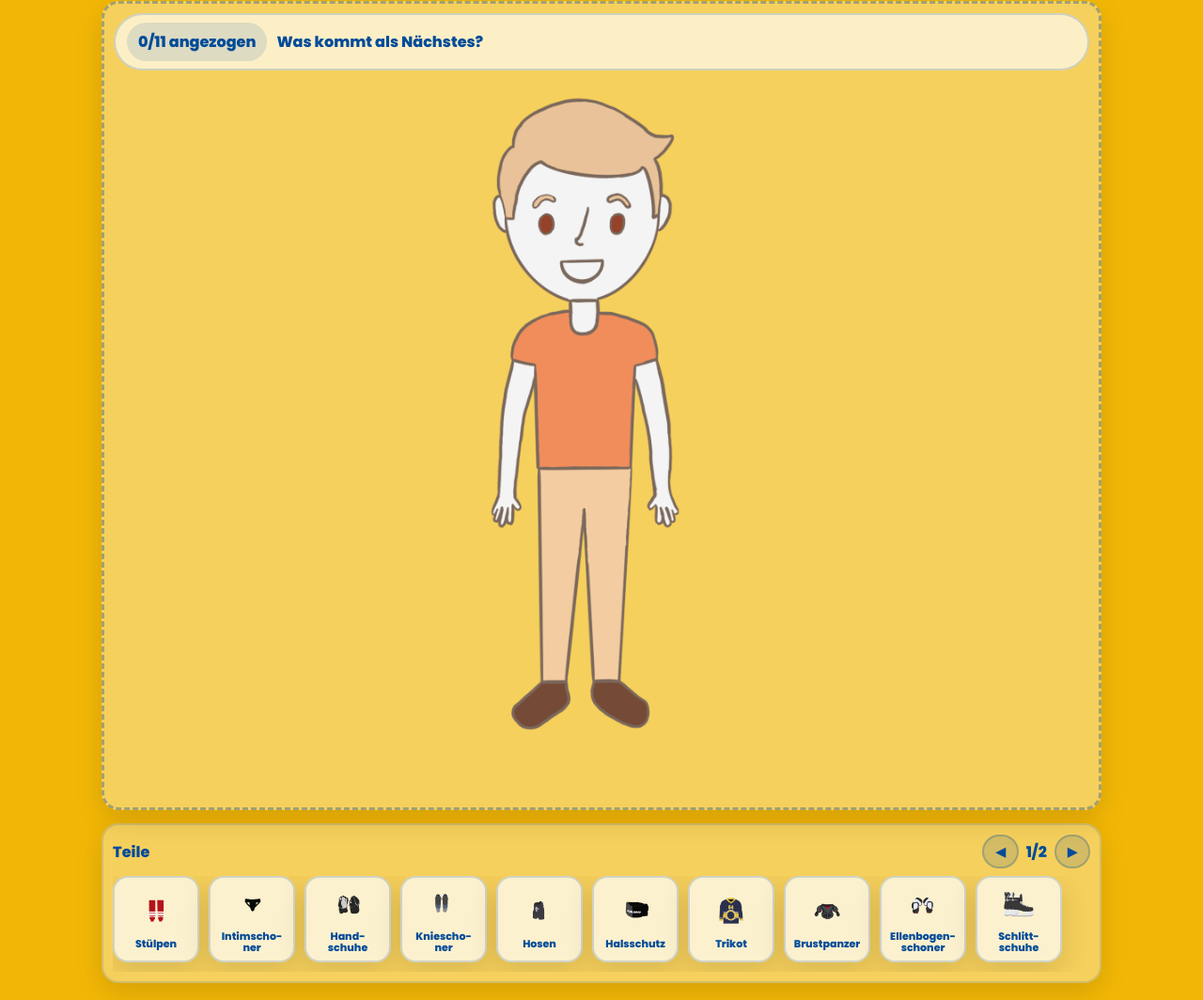
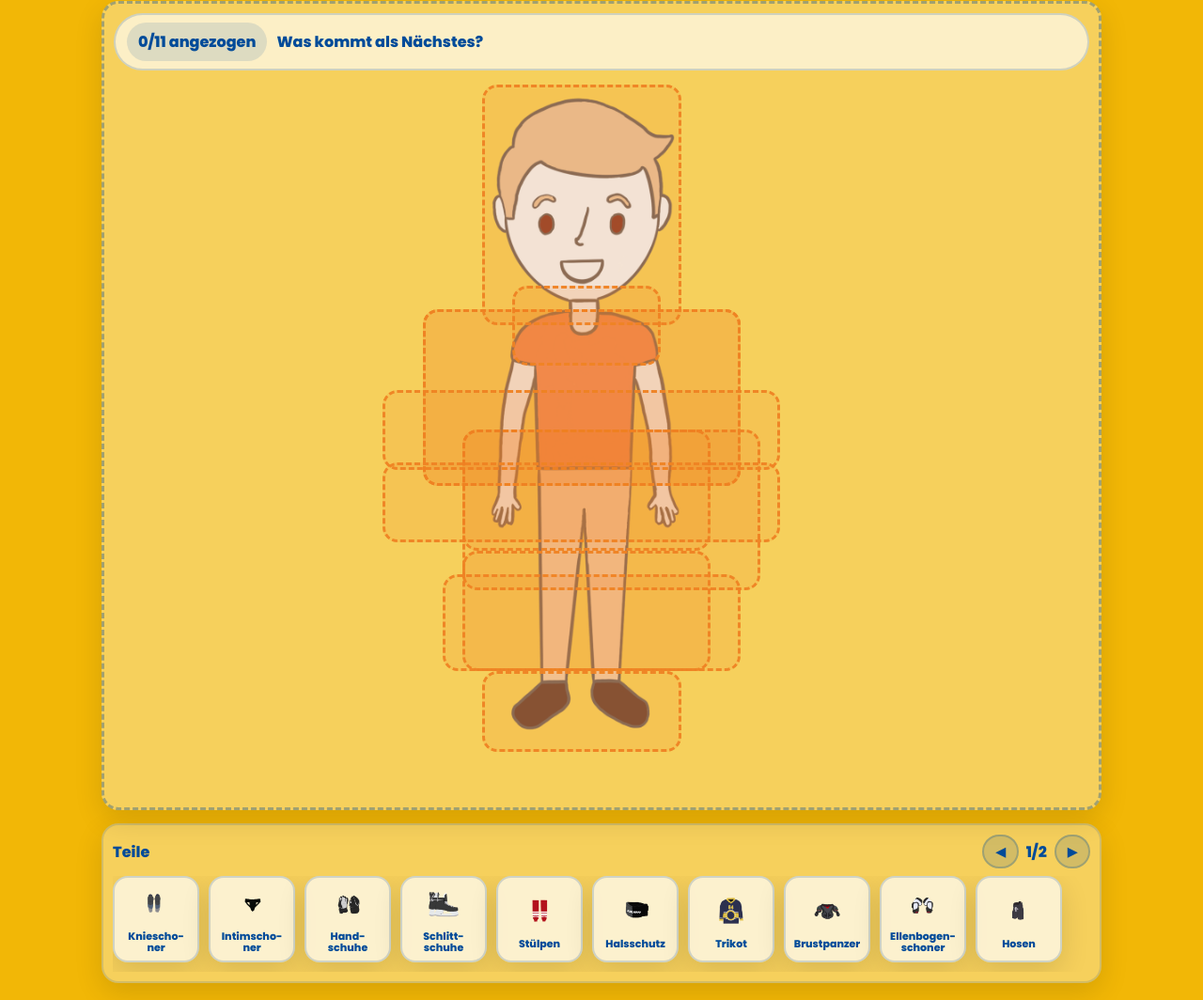
Before and after one commit to NicoleRau/im5, a plain HTML site: page ausruestung.html in a window 1280 px wide. Shown: the part 122-1186 px from the top of the page at 94% size. Drawn offline with Linux system fonts and the light colour scheme.

Commit message:
Ausrüstung Snapzonen

```diff
--- a/ausruestung.html
+++ b/ausruestung.html
@@ -27,6 +27,7 @@
         <span id="nextHint"></span>
       </div>
       <img class="bg-img" src="assets/figur.png" alt="Person">
+      <div class="snap-layer" id="snapLayer" aria-hidden="true"></div>
       <div id="toast" class="toast in-drop"></div>
     </div>
 
@@ -40,9 +41,10 @@
           <button class="btn secondary" id="nextPageBtn" type="button" aria-label="Nächste Seite">▶</button>
         </div>
       </div>
-
-      <div class="scroller" id="scroller"></div>
+      <div class="scroller" id="scroller">
+      </div>
     </div>
+  </div>
 
   <script src="js/index.js"></script>
   <script src="js/ausruestung.js"></script>
--- a/css/ausruestung.css
+++ b/css/ausruestung.css
@@ -38,6 +38,27 @@
   gap:10px;
   align-items:center;
 }
+
+/* Layer über der Figur */
+.snap-layer{
+  position: absolute;
+  inset: 0;
+  pointer-events: none;
+  z-index: 3;
+}
+
+/* platziertes Ausrüstungsteil */
+.snap-item{
+  position: absolute;
+  transform: translate(-50%, -50%);
+  pointer-events: none;
+  user-select: none;
+}
+
+/* Reihenfolge: Figur unten, Snap darüber */
+.drop-area .bg-img{ position: relative; z-index: 1;}
+.drop-hint{ z-index: 5;}
+
 
 .progress{
   font-weight: 900;
@@ -173,3 +194,13 @@
   max-width: calc(100% - 40px);
   z-index: 6;
 }
+
+/* Debug-Zonen sichtbar machen (nur zum Einstellen) */
+.snap-zone-debug{
+  position: absolute;
+  border: 3px dashed rgba(240,131,36,0.95);
+  background: rgba(240,131,36,0.15);
+  border-radius: 16px;
+  z-index: 4;
+  pointer-events: none;
+}
--- a/js/ausruestung.js
+++ b/js/ausruestung.js
@@ -24,17 +24,53 @@
   const nextPageBtn = document.getElementById("nextPageBtn");
   const pageInfo = document.getElementById("pageInfo");
 
+  /* Snap */
+  const snapLayer = document.getElementById("snapLayer");
+
   const pageSize = 10;
   let page = 0;
   let doneShown = false;
 
+   /* Positionen Ausrüstungsteile */
+  const SNAP_POS = {
+    intimschoner: { left: 48, top: 59, width: 25},
+    stuelpen: { left: 48, top: 70, width: 25},
+    hosen: { left: 49, top: 60, width: 40},
+    schlittschuhe: { left: 48, top: 85, width: 20},
+    knieschoner: { left: 49, top: 75, width: 30},
+    brustpanzer: { left:  48, top: 45, width: 32},
+    ellenbogenschoner: { left: 49, top: 50, width: 20},
+    trikot: { left: 48, top: 50, width: 35},
+    halsschutz: { left: 48, top: 40, width: 15},
+    helm: { left: 50, top: 30, width: 40},
+    handschuhe: {left: 58, top: 45, width: 18}
+  };
+
+  /* Snap-Zonen */
+  const SNAP_ZONES = {
+    intimschoner: { left: 36, top: 53, width: 25, height:15 },
+    stuelpen: { left: 36, top: 68, width: 25, height:15 },
+    hosen: { left: 36, top: 53, width: 30, height:20 },
+    schlittschuhe: { left: 38, top: 83, width: 20, height:10 },
+    knieschoner: { left: 34, top: 71, width: 30, height:12 },
+    brustpanzer: { left:  32, top: 38, width: 32, height:22 },
+    ellenbogenschoner: { left: 28, top: 48, width: 40, height:10 },
+    trikot: { left: 32, top: 38, width: 32, height:22 },
+    halsschutz: { left: 41, top: 35, width: 15, height:10 },
+    helm: { left: 38, top: 10, width: 20, height:30 },
+    handschuhe: {left: 28, top: 57, width: 40, height:10 }
+  }
+
+
+
+
   /* Reihenfolge, ohne Stock/Trinkflasche */
   const WEARABLE = [
     { id:"intimschoner", label:"Intimschoner", img:"assets/intimschoner.png", order:1 },
+    { id:"knieschoner", label:"Knieschoner", img:"assets/knieschoner.png", order:5 },
     { id:"stuelpen", label:"Stülpen", img:"assets/stulpen.png", order:2 },
     { id:"hosen", label:"Hosen", img:"assets/hose.png", order:3 },
     { id:"schlittschuhe", label:"Schlittschuhe", img:"assets/schlittschuhe.png", order:4 },
-    { id:"knieschoner", label:"Knieschoner", img:"assets/knieschoner.png", order:5 },
     { id:"brustpanzer", label:"Brustpanzer", img:"assets/brustpanzer.png", order:6 },
     { id:"ellenbogenschoner", label:"Ellenbogenschoner", img:"assets/ellenbogenschoner.png", order:7 },
     { id:"trikot", label:"Trikot", img:"assets/trikot.png", order:8 },
@@ -56,8 +92,11 @@
   let dragging = null;
 
   /* Render-Funktion */
-    function render(){
-    scroller.innerHTML = "";
+  function render(){
+  scroller.innerHTML = "";
+
+  renderPlacedItems();
+  renderDebugZones();
 
   /* Alle noch nicht angezogenen IDs (in deiner zufälligen displayOrder) */
     const remainingIds = displayOrder.filter(id => !state.worn.includes(id));
@@ -97,7 +136,58 @@
       doneShown = true;
       openModal(doneModal);
     }
+    renderPlacedItems();
+
   }
+
+  function renderDebugZones(){
+  if(!snapLayer) return;
+
+  // alte Debug-Zonen entfernen (aber nicht die platzierten Items)
+  snapLayer.querySelectorAll(".snap-zone-debug").forEach(el => el.remove());
+
+  Object.entries(SNAP_ZONES).forEach(([id, z]) => {
+    const box = document.createElement("div");
+    box.className = "snap-zone-debug";
+    box.dataset.zoneId = id;
+
+    box.style.left = z.left + "%";
+    box.style.top = z.top + "%";
+    box.style.width = z.width + "%";
+    box.style.height = z.height + "%";
+
+    snapLayer.appendChild(box);
+  });
+}
+
+  function renderPlacedItems(){
+  if(!snapLayer) return;
+
+  snapLayer.querySelectorAll(".snap-item").forEach(el => el.remove());
+
+  // alles, was bereits korrekt “angezogen” wurde, wird angezeigt
+  state.worn.forEach(id => {
+    const pos = SNAP_POS[id];
+    if(!pos) return; // falls für ein Teil noch keine Position definiert ist
+
+    const item = WEARABLE.find(x => x.id === id);
+    if(!item) return;
+
+    const img = document.createElement("img");
+    img.className = "snap-item";
+    img.src = item.img;
+    img.alt = item.label;
+
+    img.style.left = pos.left + "%";
+    img.style.top = pos.top + "%";
+    img.style.width = pos.width + "%";
+    img.style.height = "auto";
+
+    snapLayer.appendChild(img);
+  });
+}
+
+
 
 
   /* Item-Karte */
@@ -186,6 +276,15 @@
       return;
     }
 
+    const zone = SNAP_ZONES[dragging.item.id];
+    if(zone && !isPointInSnapZone(x, y, zone, dropZone)){
+      showToast("Fast! Zieh es näher an die richtige Stelle");
+      hideGhost();
+      return;
+    }
+
+
+
     state.worn.push(dragging.item.id);
     state.currentStep += 1;
     saveJSON(STORAGE_KEYS.DRESS, state);
@@ -198,6 +297,17 @@
   function isPointInElement(x,y, el){
     const r = el.getBoundingClientRect();
     return x >= r.left && x <= r.right && y >= r.top && y <= r.bottom;
+  }
+
+  function isPointInSnapZone(x,y, zone, container){
+    const r = container.getBoundingClientRect();
+
+    const left = r.left + (zone.left / 100) * r.width;
+    const top = r.top + (zone.top / 100) * r.height;
+    const width = (zone.width / 100) * r.width;
+    const height = (zone.height / 100) * r.height;
+
+    return x >= left && x <= (left + width) && y >= top && y <= (top + height);
   }
 
   /* Modal-helper */
@@ -268,21 +378,6 @@
 }
 
 
-  if(prevPageBtn){
-  prevPageBtn.addEventListener("click", () => {
-    page -= 1;
-    render();
-  });
-}
-
-if(nextPageBtn){
-  nextPageBtn.addEventListener("click", () => {
-    page += 1;
-    render();
-  });
-}
-
-
   function shuffleArray(arr){
     const a = [...arr];
     for(let i = a.length - 1; i > 0; i--){
```
